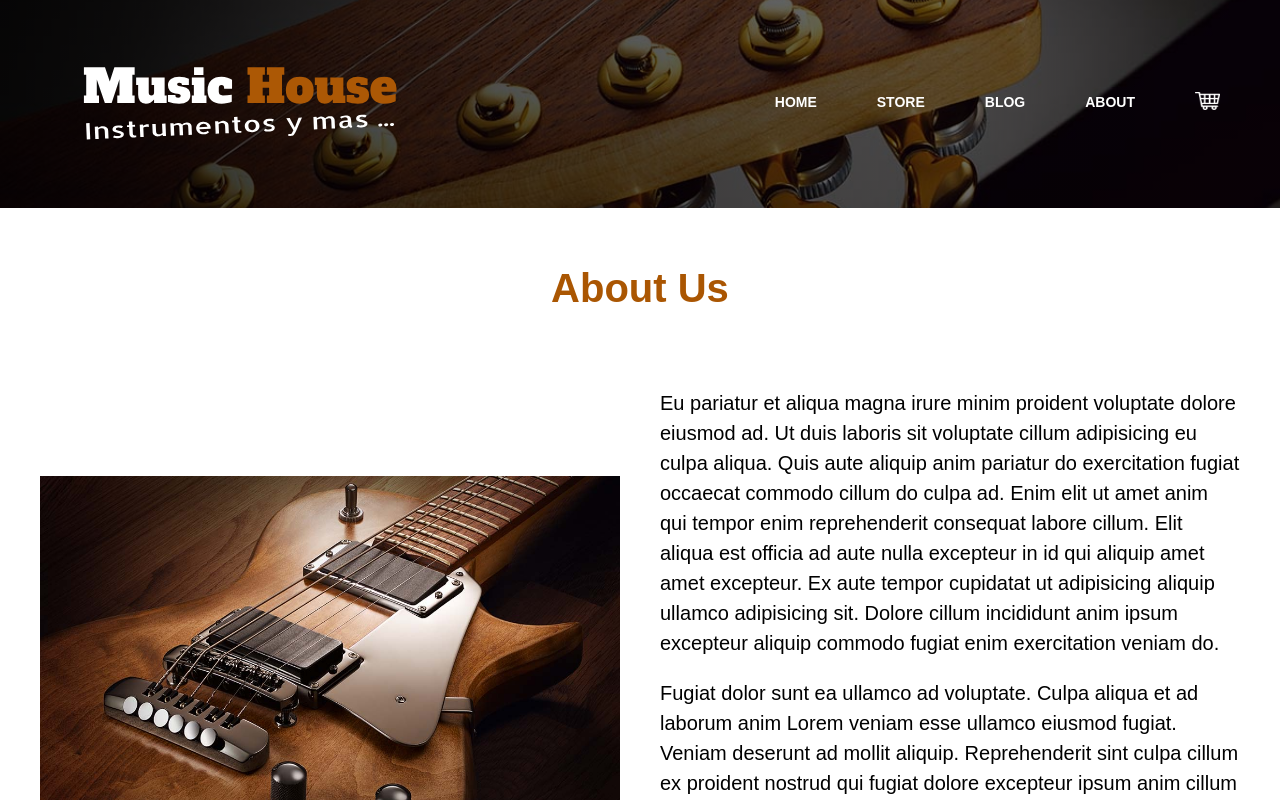
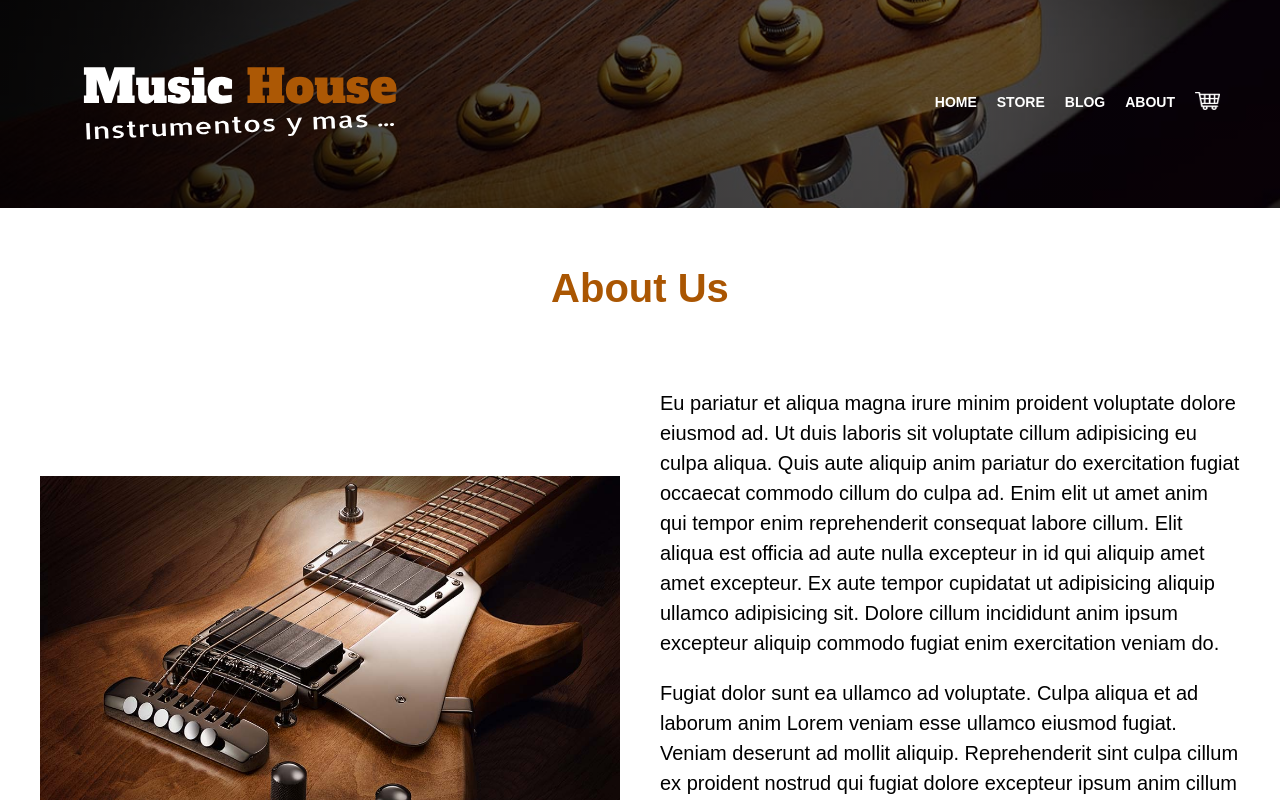
Before and after one commit to FededelRincon/music-house-next, a Next.js app: page /about in a window 1280 px wide. Shown: the top 800 px of the page. Built offline with nearby package versions, Linux system fonts and the light colour scheme.

Commit message:
fix css navbar for small resolutions

```diff
--- a/styles/Header.module.css
+++ b/styles/Header.module.css
@@ -31,6 +31,7 @@
 @media (min-width: 768px) {
     .navigation {
         margin-top: 0;
+        padding: 2rem;
     }
 }
 
@@ -40,7 +41,6 @@
     font-size: 1.4rem;
     font-weight: 700;
     text-transform: uppercase;
-    padding: 2rem;
 
     transition-property: background-color;
     transition-duration: .3s;
```
